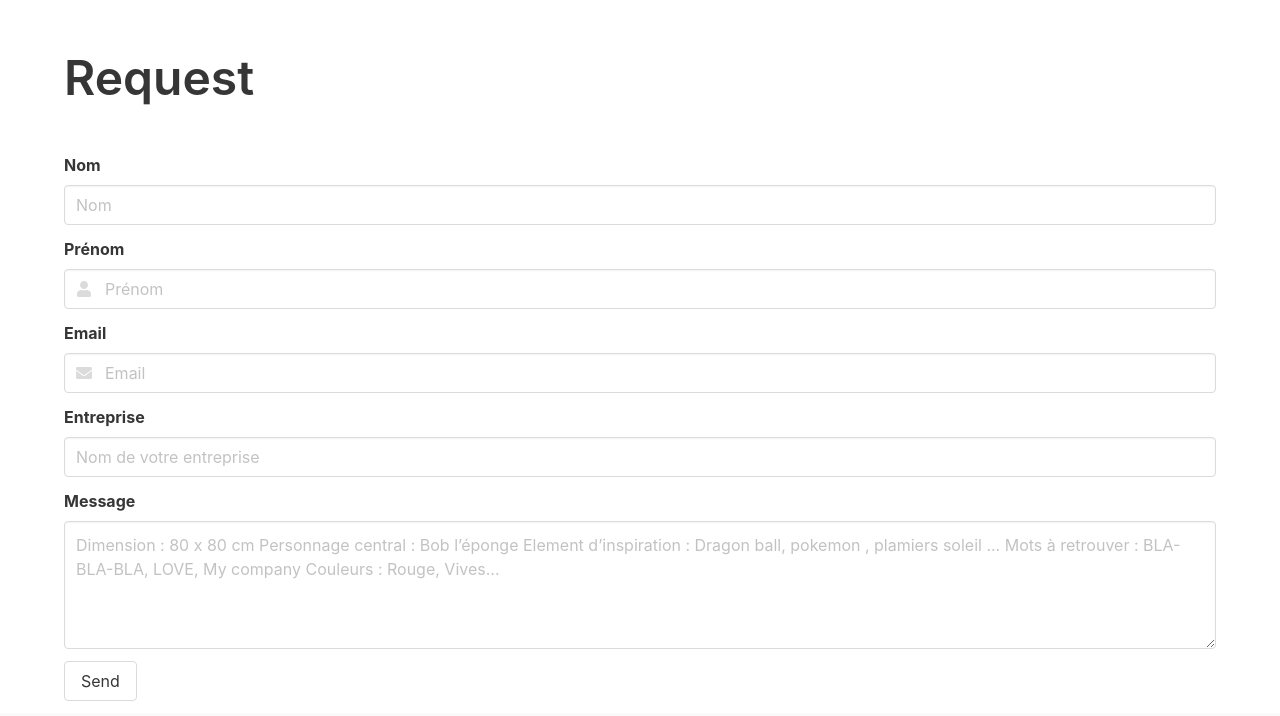
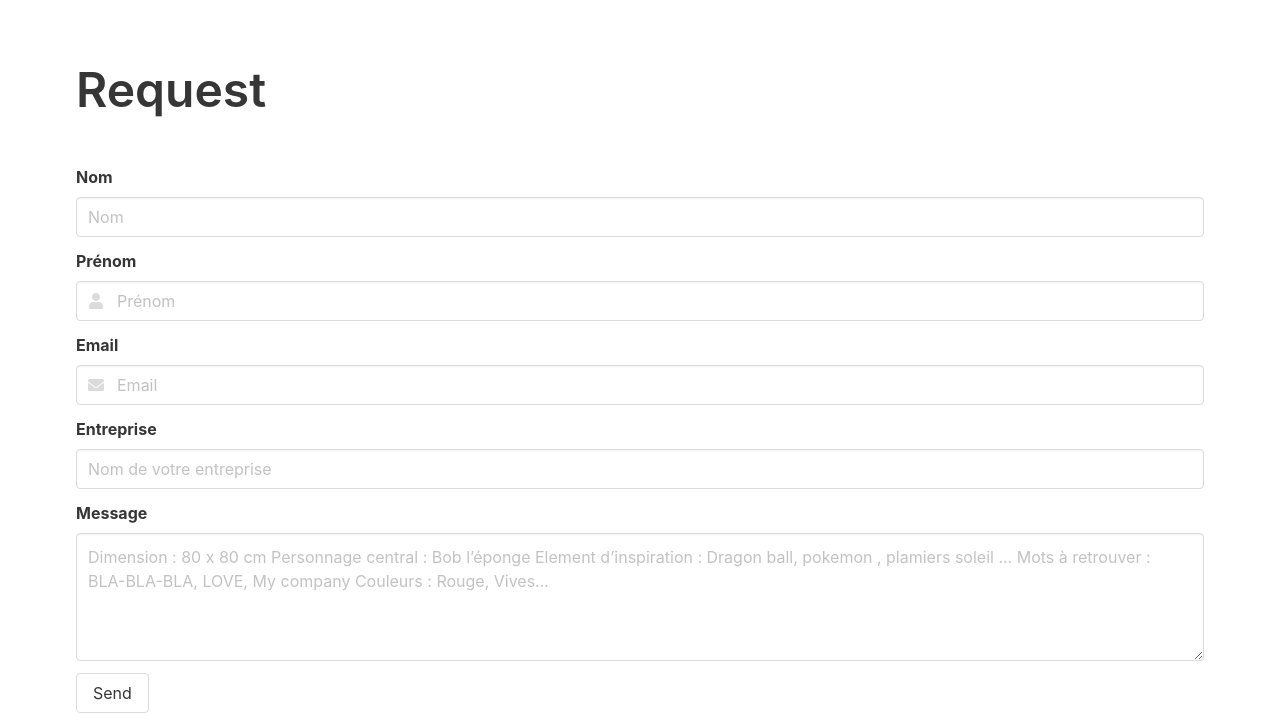
Before and after one commit to Guyliane/noumero_sept, a website: page index.html in a window 1280 px wide. Shown: the part 1796-2512 px from the top of the page. Drawn offline with nearby package versions, Linux system fonts and the light colour scheme.

Commit message:
scroll down indication update 1.0.2 and padding for contact

```diff
--- a/index.html
+++ b/index.html
@@ -66,7 +66,7 @@
 
     <!-- #region Contactez-nous -->
     <div class="bg-color-contact">
-        <section class="container" id="contact">
+        <section class="container p-3" id="contact">
             <h2 class="title is-1 has-text-left label-contact pt-6 pb-5">Request</h2>
             <form name="contact" method="POST" data-netlify="true">
                 <div class="field">
--- a/style.css
+++ b/style.css
@@ -65,7 +65,7 @@ html {
     }
 }
 
-@media (max-width:400px) {
+@media (max-width:430px) {
     .scroll-down{
         bottom: 250px;
     }
```
